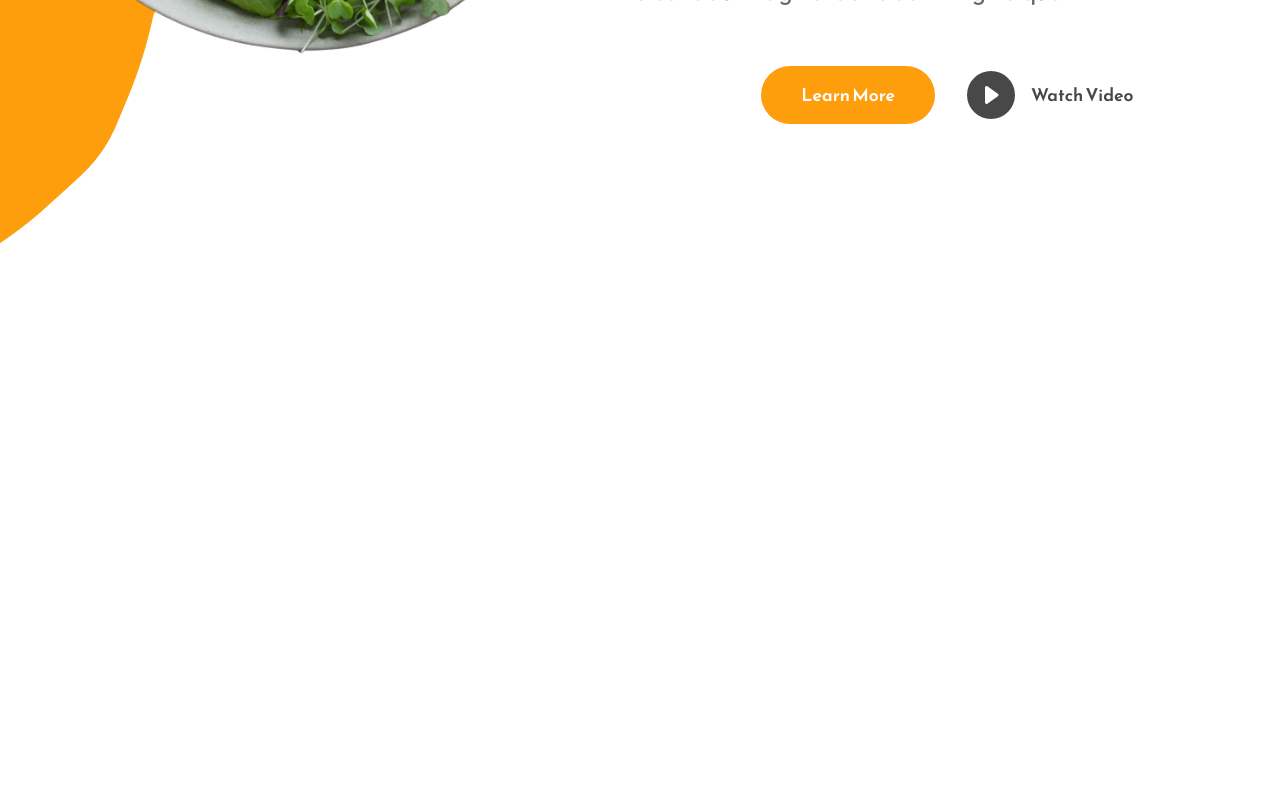
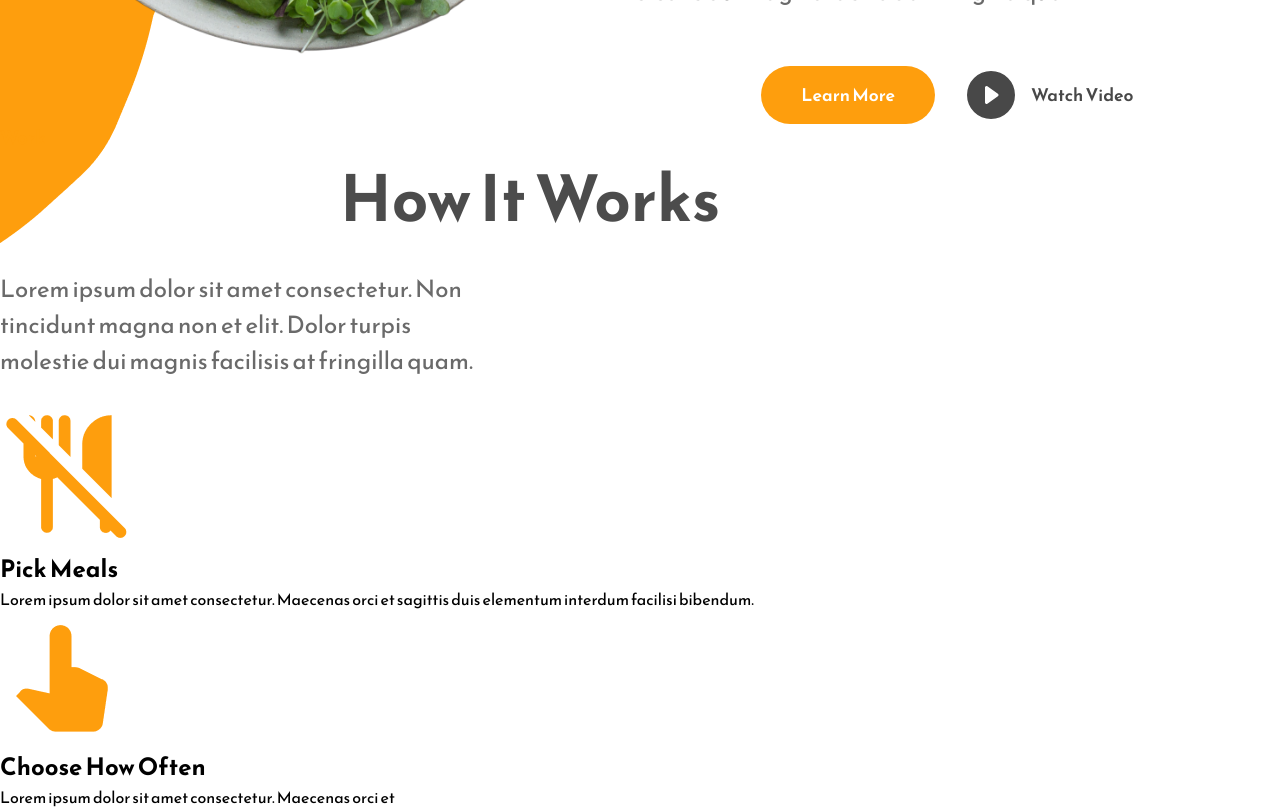
Before and after one commit to bikashofficial99/fodiee, a React (Create React App) app: page / in a window 1280 px wide. Shown: the part 1640-2449 px from the top of the page. Before the commit the page ends 1953 px from the top, so only its background shows below. Built offline with nearby package versions, Linux system fonts and the light colour scheme.

Commit message:
Work rendering

```diff
--- a/src/App.js
+++ b/src/App.js
@@ -1,10 +1,12 @@
 import "./App.css";
 import Home from "./components/Home";
 import About from "./components/About";
+import Work from "./components/Work";
 function App() {
   return <div className="App">
     <Home />
     <About />
+    <Work />
     </div>;
 }
 
```
